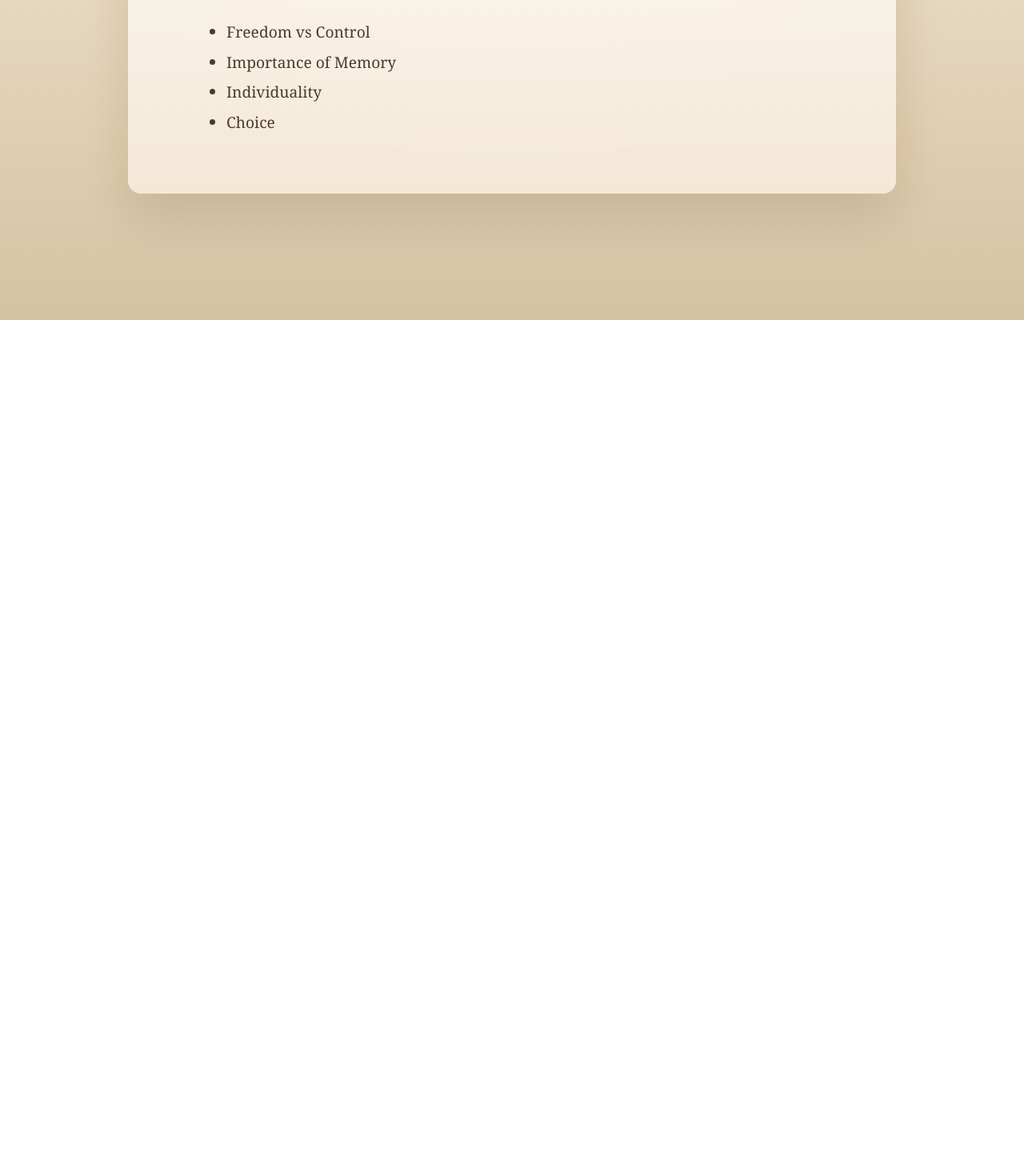
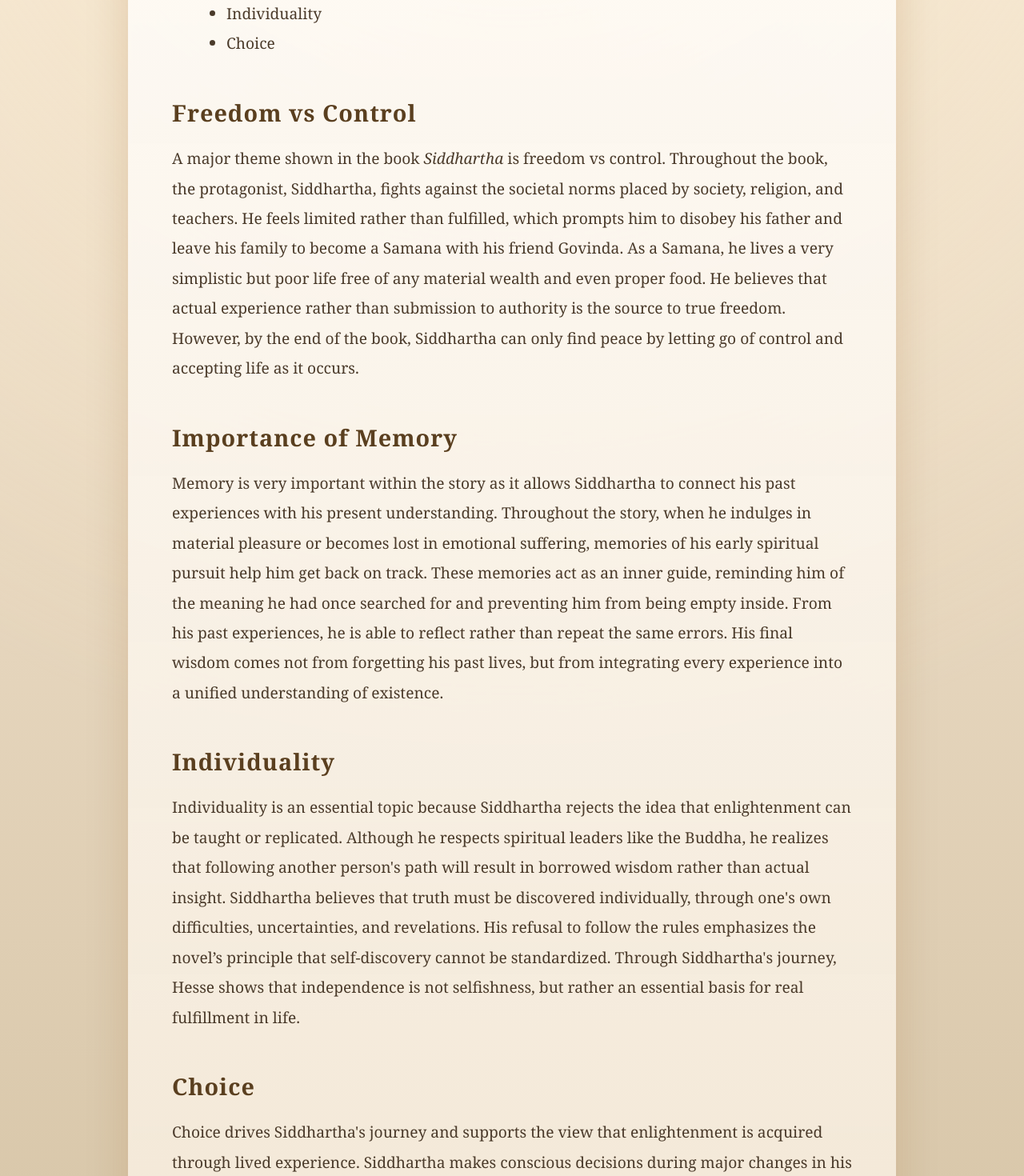
Before and after one commit to KBogam/siddhartha-irp, a React (Vite) app: page /themes in a window 1280 px wide. Shown: the part 400-1870 px from the top of the page at 80% size. Before the commit the page ends 800 px from the top, so only its background shows below. Built offline with nearby package versions, Linux system fonts and the light colour scheme.

Commit message:
ready for deployment

```diff
--- a/src/Pages.css
+++ b/src/Pages.css
@@ -1,7 +1,7 @@
 /* FULL PAGE BACKGROUND – ZEN SCROLL */
 .page {
   width: 100vw;
-  height: 100vh;
+  min-height: 100vh; /* allow page to grow */
 
   background:
     radial-gradient(
@@ -17,11 +17,26 @@
     );
 
   display: flex;
-  align-items: center;
   justify-content: center;
+  align-items: flex-start; /* top-aligned for reading */
+
+  padding: 60px 0; /* breathing room */
 
   font-family: "Georgia", "Times New Roman", serif;
   color: #3a2f24;
+}
+
+.page-content h3 {
+  font-size: 1.8rem;
+  margin-top: 48px;
+  margin-bottom: 14px;
+
+  color: #5a3f1f;
+  letter-spacing: 1px;
+}
+
+.page-content p {
+  margin-bottom: 24px;
 }
 
 /* CONTENT CONTAINER – RICE PAPER PANEL */
--- a/src/pages/Characters.jsx
+++ b/src/pages/Characters.jsx
@@ -6,13 +6,34 @@ function Characters() {
     <div className="page">
       <div className="page-content">
         <Link to="/" className="home-button">← Home</Link>
+
         <h2>Characters</h2>
         <ul>
-          <li>Jonas</li>
-          <li>The Giver</li>
-          <li>Fiona</li>
-          <li>Gabriel</li>
+          <li>Siddhartha</li>
+          <li>Govinda</li>
+          <li>Gotama (the Buddha)</li>
+          <li>Kamala</li>
         </ul>
+
+        <h3>Siddhartha</h3>
+        <p>
+          Siddhartha is the main character of the novel. He is always searching for meaning and truth in life. He does not like being told how to think or what to believe. Instead, he learns through his own experiences and mistakes. By the end of the story, he gains wisdom by understanding life as a whole.
+        </p>
+
+        <h3>Govinda</h3>
+        <p>
+          Govinda is Siddhartha’s close friend. Unlike Siddhartha, he prefers to follow teachers and religious rules. He is loyal and kind, but often unsure of himself. Govinda believes guidance from others will lead him to enlightenment. His character shows a different way of seeking truth.
+        </p>
+
+        <h3>Gotama (the Buddha)</h3>
+        <p>
+          Gotama is a respected spiritual teacher in the story. He has already reached enlightenment and teaches others how to do the same. Siddhartha admires him but does not follow his path. Gotama represents peace, discipline, and spiritual order. He shows what Siddhartha could become, but through a different journey.
+        </p>
+
+        <h3>Kamala</h3>
+        <p>
+          Kamala is a woman who teaches Siddhartha about love and desire. She introduces him to a wealthy and comfortable lifestyle. Through her, Siddhartha experiences pleasure and emotional attachment. Kamala represents the material world and its temptations. She plays an important role in Siddhartha’s growth.
+        </p>
       </div>
     </div>
   );
--- a/src/pages/Otherbooks.jsx
+++ b/src/pages/Otherbooks.jsx
@@ -6,16 +6,19 @@ function OtherBooks() {
     <div className="page">
       <div className="page-content">
         <Link to="/" className="home-button">← Home</Link>
+
         <h2>Other Books Like This</h2>
+
         <p>
-          If you enjoyed <em>Siddhartha</em>, you may also like other novels that
-          explore self-discovery, philosophy, and the search for meaning.
+          If you enjoyed <em>Siddhartha</em>, you might like other books that explore
+          self-discovery, personal growth, and the search for meaning in life.
         </p>
+
         <ul>
-          <li><em>The Alchemist</em> by Paulo Coelho</li>
-          <li><em>The Giver</em> by Lois Lowry</li>
-          <li><em>Life of Pi</em> by Yann Martel</li>
-          <li><em>Man’s Search for Meaning</em> by Viktor Frankl</li>
+          <li><em>The Alchemist</em> by Paulo Coelho – A story about following your dreams and listening to your heart.</li>
+          <li><em>The Giver</em> by Lois Lowry – A thought-provoking tale about choice, freedom, and understanding society.</li>
+          <li><em>Life of Pi</em> by Yann Martel – A journey of survival, faith, and personal belief in the face of hardship.</li>
+          <li><em>Man’s Search for Meaning</em> by Viktor Frankl – A philosophical memoir exploring the human search for purpose and resilience.</li>
         </ul>
       </div>
     </div>
--- a/src/pages/Review.jsx
+++ b/src/pages/Review.jsx
@@ -6,11 +6,29 @@ function Review() {
     <div className="page">
       <div className="page-content">
         <Link to="/" className="home-button">← Home</Link>
+
         <h2>My Review</h2>
+
         <p>
-          <em>The Giver</em> is a powerful novel that makes readers think
-          about freedom, emotion, and choice.
+          <em>Siddhartha</em> is a thoughtful and meaningful book. It tells the story of a man
+          searching for truth, wisdom, and inner peace. The journey of Siddhartha makes readers
+          think about life, choices, and what it really means to understand oneself.
         </p>
+
+        <p>
+          I enjoyed how the story shows that wisdom cannot be taught, but must be experienced.
+          Each stage of Siddhartha’s life teaches a different lesson, from simplicity and
+          self-discipline to love and the material world. The writing is calm and reflective,
+          which makes the book feel like a quiet journey alongside the main character.
+        </p>
+
+        <p>
+          Overall, <em>Siddhartha</em> is a book that stays with you long after you finish reading.
+          It is not just a story about a man, but also about how everyone searches for meaning
+          in their own way. I would recommend it to anyone who likes stories about personal growth
+          and life lessons.
+        </p>
+
       </div>
     </div>
   );
--- a/src/pages/Setting.jsx
+++ b/src/pages/Setting.jsx
@@ -6,11 +6,29 @@ function Setting() {
     <div className="page">
       <div className="page-content">
         <Link to="/" className="home-button">← Home</Link>
+
         <h2>Setting</h2>
+
         <p>
-          The story takes place in a futuristic community where sameness
-          and control are enforced.
+          The story of <em>Siddhartha</em> takes place in ancient India, during the time
+          of the Buddha. The world is full of forests, rivers, villages, and cities. Siddhartha
+          travels through many different places, each representing a different stage of life.
         </p>
+
+        <p>
+          Early in the story, Siddhartha lives in his father’s home in a peaceful town. He
+          then leaves to live as a Samana, wandering through forests and practicing strict
+          self-discipline. Later, he experiences life in the city, filled with wealth, luxury,
+          and human desires.
+        </p>
+
+        <p>
+          The river near the end of the story is a key setting, symbolizing life, time, and
+          wisdom. It is there that Siddhartha finally understands the unity of all experiences
+          and reaches inner peace. The different settings reflect both the external and inner
+          journey Siddhartha undertakes.
+        </p>
+
       </div>
     </div>
   );
--- a/src/pages/Summary.jsx
+++ b/src/pages/Summary.jsx
@@ -6,18 +6,30 @@ function Summary() {
     <div className="page">
       <div className="page-content">
         <Link to="/" className="home-button">← Home</Link>
+
         <h2>Summary</h2>
+
         <p>
-          <em>Siddhartha</em> follows the journey of a young man in ancient India
-          who seeks true meaning and enlightenment. Dissatisfied with traditional
-          teachings, Siddhartha leaves his sheltered life and explores extremes
-          of asceticism and indulgence.
+          <em>Siddhartha</em> tells the story of a young man in ancient India who is searching
+          for true meaning and spiritual enlightenment. Unsatisfied with the teachings of his
+          family and the local priests, he leaves his home to explore life on his own terms.
         </p>
+
         <p>
-          Through love, loss, and deep self-reflection, he learns that wisdom
-          cannot be taught but must be experienced. In the end, Siddhartha
-          achieves peace by understanding the unity of all life.
+          He first becomes a Samana, practicing strict self-discipline and renouncing worldly
+          pleasures. Later, he explores wealth, love, and material comfort, learning about
+          desire, attachment, and the distractions of the world. Throughout his journey, he
+          experiences joy, sorrow, and deep reflection, gradually understanding the lessons
+          life teaches him.
         </p>
+
+        <p>
+          In the end, Siddhartha finds inner peace by the river, realizing that true wisdom
+          cannot be taught but must be discovered through experience. He learns that all
+          aspects of life—spiritual, emotional, and material—are connected, and this unity
+          brings him enlightenment.
+        </p>
+
       </div>
     </div>
   );
--- a/src/pages/Themes.jsx
+++ b/src/pages/Themes.jsx
@@ -6,6 +6,7 @@ function Themes() {
     <div className="page">
       <div className="page-content">
         <Link to="/" className="home-button">← Home</Link>
+
         <h2>Themes</h2>
         <ul>
           <li>Freedom vs Control</li>
@@ -13,6 +14,57 @@ function Themes() {
           <li>Individuality</li>
           <li>Choice</li>
         </ul>
+
+        <h3>Freedom vs Control</h3>
+        <p>
+          A major theme shown in the book <em>Siddhartha</em> is freedom vs control.
+          Throughout the book, the protagonist, Siddhartha, fights against the societal
+          norms placed by society, religion, and teachers. He feels limited rather than
+          fulfilled, which prompts him to disobey his father and leave his family to become
+          a Samana with his friend Govinda. As a Samana, he lives a very simplistic but poor
+          life free of any material wealth and even proper food. He believes that actual
+          experience rather than submission to authority is the source to true freedom.
+          However, by the end of the book, Siddhartha can only find peace by letting go of
+          control and accepting life as it occurs.
+        </p>
+
+        <h3>Importance of Memory</h3>
+        <p>
+          Memory is very important within the story as it allows Siddhartha to connect his
+          past experiences with his present understanding. Throughout the story, when he
+          indulges in material pleasure or becomes lost in emotional suffering, memories of
+          his early spiritual pursuit help him get back on track. These memories act as an
+          inner guide, reminding him of the meaning he had once searched for and preventing
+          him from being empty inside. From his past experiences, he is able to reflect
+          rather than repeat the same errors. His final wisdom comes not from forgetting his
+          past lives, but from integrating every experience into a unified understanding of
+          existence.
+        </p>
+
+        <h3>Individuality</h3>
+        <p>
+          Individuality is an essential topic because Siddhartha rejects the idea that
+          enlightenment can be taught or replicated. Although he respects spiritual leaders
+          like the Buddha, he realizes that following another person's path will result in
+          borrowed wisdom rather than actual insight. Siddhartha believes that truth must be
+          discovered individually, through one's own difficulties, uncertainties, and
+          revelations. His refusal to follow the rules emphasizes the novel’s principle
+          that self-discovery cannot be standardized. Through Siddhartha's journey, Hesse
+          shows that independence is not selfishness, but rather an essential basis for real
+          fulfillment in life.
+        </p>
+
+        <h3>Choice</h3>
+        <p>
+          Choice drives Siddhartha's journey and supports the view that enlightenment is
+          acquired through lived experience. Siddhartha makes conscious decisions during
+          major changes in his life rather than relying on fate or authority. His decisions
+          to leave home, reject organized teachings, pursue wealth, and later renounce it
+          all have consequences that help him better understand life. These decisions often
+          result in pain, but that pain serves as a valuable instructor. The novel argues
+          that enlightenment is achieved not by avoiding mistakes, but by accepting
+          responsibility for one’s actions and learning from their consequences.
+        </p>
       </div>
     </div>
   );
```
